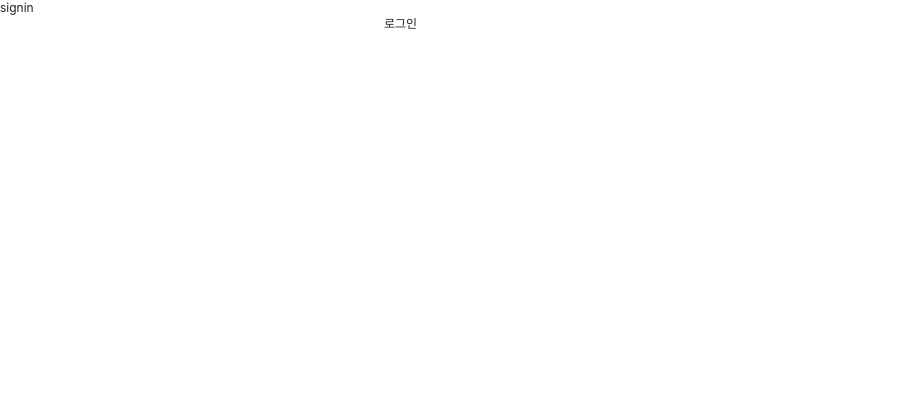
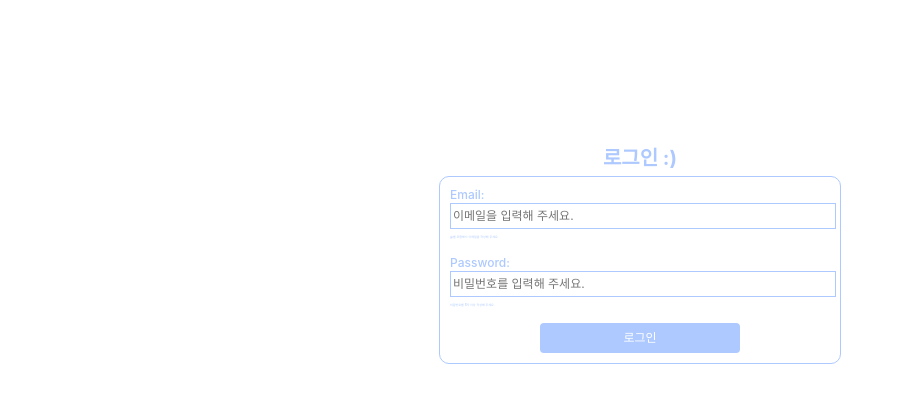
Before and after one commit to ssori0421/study_with_mini, a React (Vite) app in the folder vite_project/: page /signin in a window 1280 px wide. Shown: the top 402 px of the page, without its empty margins (0-904 px from the left). Built offline with nearby package versions, Linux system fonts and the light colour scheme.

Commit message:
로그인 페이지 style 구현

```diff
--- a/vite_project/src/pages/SignIn.tsx
+++ b/vite_project/src/pages/SignIn.tsx
@@ -2,6 +2,7 @@ import { useState } from 'react';
 import { email_regex, password_regex } from '../util/regex';
 import { useNavigate } from 'react-router-dom';
 import { postSignIn } from '../service/sign';
+import styled from 'styled-components';
 
 const SignIn = () => {
 	const [email, setEmail] = useState<string>('');
@@ -16,9 +17,6 @@ const SignIn = () => {
 		setEmail(value);
 		const isValidEmail = email_regex.test(value);
 		setIsValidEmail(isValidEmail);
-		if (!isValidEmail) {
-			console.error('@를 포함해서 이메일을 작성해주세요');
-		}
 	};
 
 	const onChangePassword = (e: React.ChangeEvent<HTMLInputElement>) => {
@@ -26,9 +24,6 @@ const SignIn = () => {
 		setPassword(value);
 		const isValidPassword = password_regex.test(value);
 		setIsValidPassword(isValidPassword);
-		if (!isValidPassword) {
-			console.error('8자 이상 작성 해주세요.');
-		}
 	};
 
 	const onsubmitForm = async (e: React.FormEvent<HTMLFormElement>) => {
@@ -51,13 +46,80 @@ const SignIn = () => {
 	};
 
 	return (
-		<form onSubmit={onsubmitForm}>
-			<div>signin</div>
-			<input data-testid="email-input" onChange={onChangeEmail} />
-			<input data-testid="password-input" onChange={onChangePassword} />
-			<button data-testid="signin-button">로그인</button>
-		</form>
+		<StSignContainer>
+			<StTitle>로그인 :)</StTitle>
+			<StForm onSubmit={onsubmitForm}>
+				<StInputName>Email:</StInputName>
+				<StSignInput data-testid="email-input" onChange={onChangeEmail} placeholder="이메일을 입력해 주세요." />
+				<StSignMessage>@를 포함해서 이메일을 작성해 주세요.</StSignMessage>
+				<StInputName>Password:</StInputName>
+				<StSignInput
+					type="password"
+					data-testid="password-input"
+					onChange={onChangePassword}
+					placeholder="비밀번호를 입력해 주세요."
+				/>
+				<StSignMessage>비밀번호를 8자 이상 작성해 주세요.</StSignMessage>
+				<StButtonWrapper>
+					<StButton data-testid="signup-button">로그인</StButton>
+				</StButtonWrapper>
+			</StForm>
+		</StSignContainer>
 	);
 };
 
 export default SignIn;
+
+const StSignContainer = styled.div`
+	display: flex;
+	flex-direction: column;
+	align-items: center;
+	margin: 150px;
+	gap: 10px;
+`;
+
+const StTitle = styled.div`
+	font-size: 20px;
+	font-weight: 700;
+	color: #adc9ff;
+`;
+
+const StForm = styled.form`
+	width: 380px;
+	border: 1px solid #adc9ff;
+	border-radius: 10px;
+	padding: 10px;
+`;
+
+const StInputName = styled.p`
+	font-size: 12px;
+	font-weight: 500;
+	color: #adc9ff;
+`;
+
+const StSignInput = styled.input`
+	display: block;
+	width: 100%;
+	border: 1px solid #adc9ff;
+
+	padding: 4px 2px;
+`;
+
+const StSignMessage = styled.p`
+	color: #adc9ff;
+	font-size: 3px;
+	font-weight: 400;
+	margin-bottom: 10px;
+`;
+
+const StButtonWrapper = styled.div`
+	text-align: center;
+`;
+
+const StButton = styled.button`
+	width: 200px;
+	height: 30px;
+	background-color: #adc9ff;
+	color: #fff;
+	border-radius: 4px;
+`;
```
